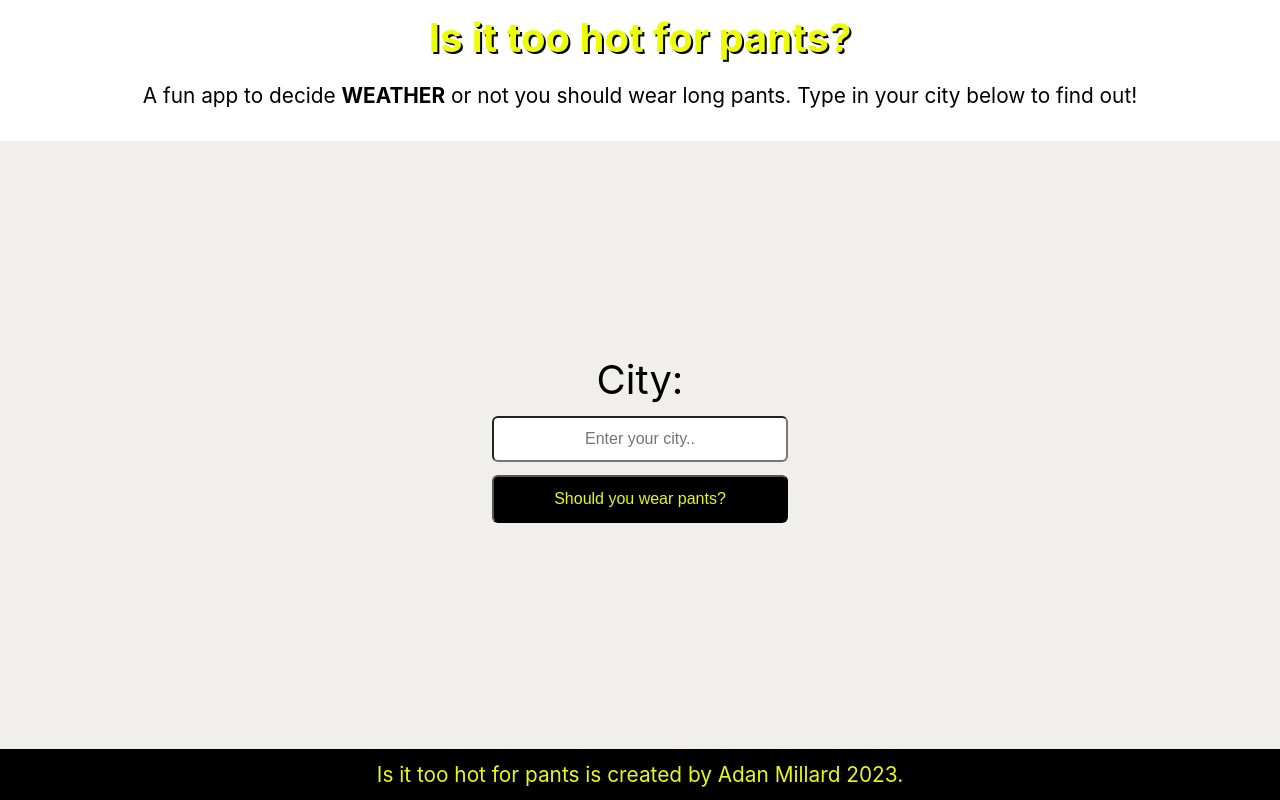
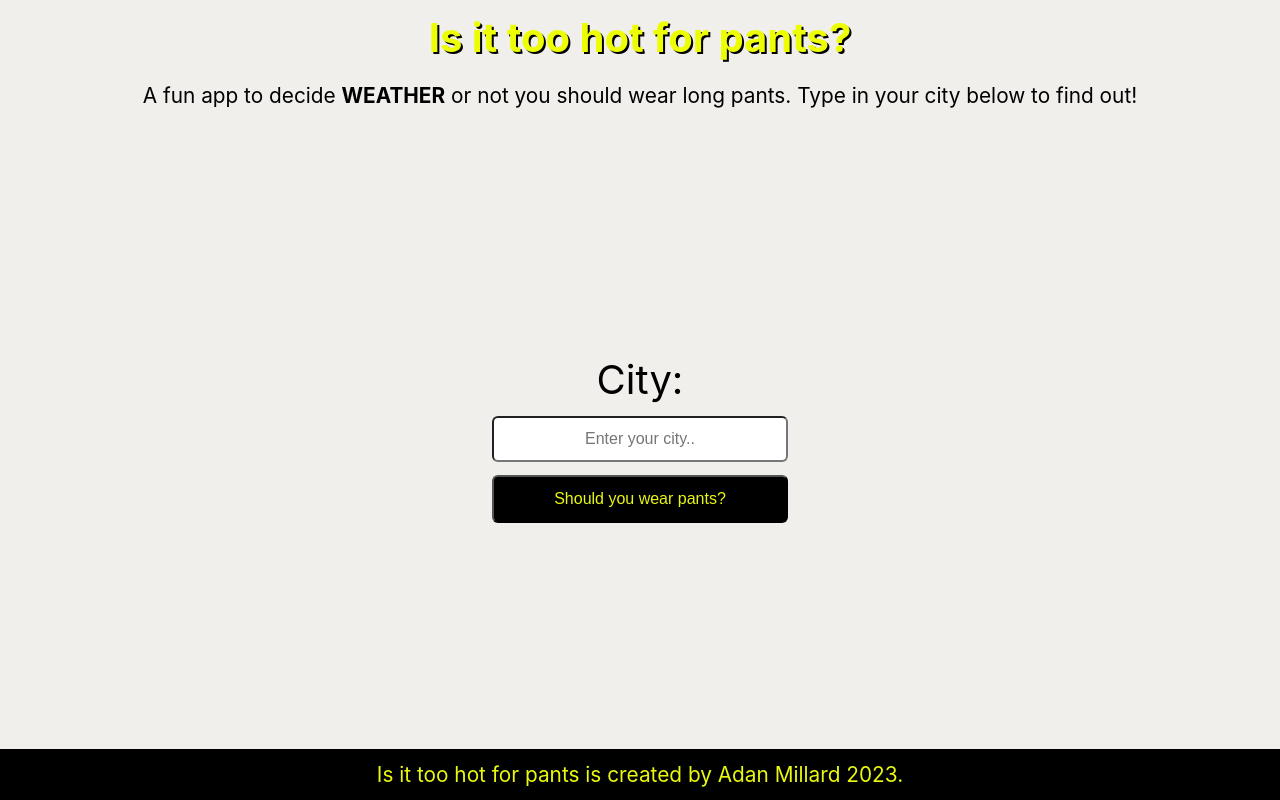
Before and after one commit to adanmillard/isittoohotforpants, a React (Create React App) app: page / in a window 1280 px wide. Built offline with nearby package versions, Linux system fonts and the light colour scheme.

Commit message:
changed header background color

```diff
--- a/src/components/header/heading.css
+++ b/src/components/header/heading.css
@@ -1,5 +1,5 @@
 .header-container {
-  background-color: white;
+  background-color: #f0efeb;
   padding-bottom: 1%;
 }
 .header-container header h1 {
--- a/src/components/header/heading.scss
+++ b/src/components/header/heading.scss
@@ -1,5 +1,5 @@
 .header-container {
-  background-color: white;
+  background-color: #f0efeb;
   padding-bottom: 1%;
   header {
     h1 {
```
Also changed, not shown: 1 other file (tests, documents, lock files or other folders).
